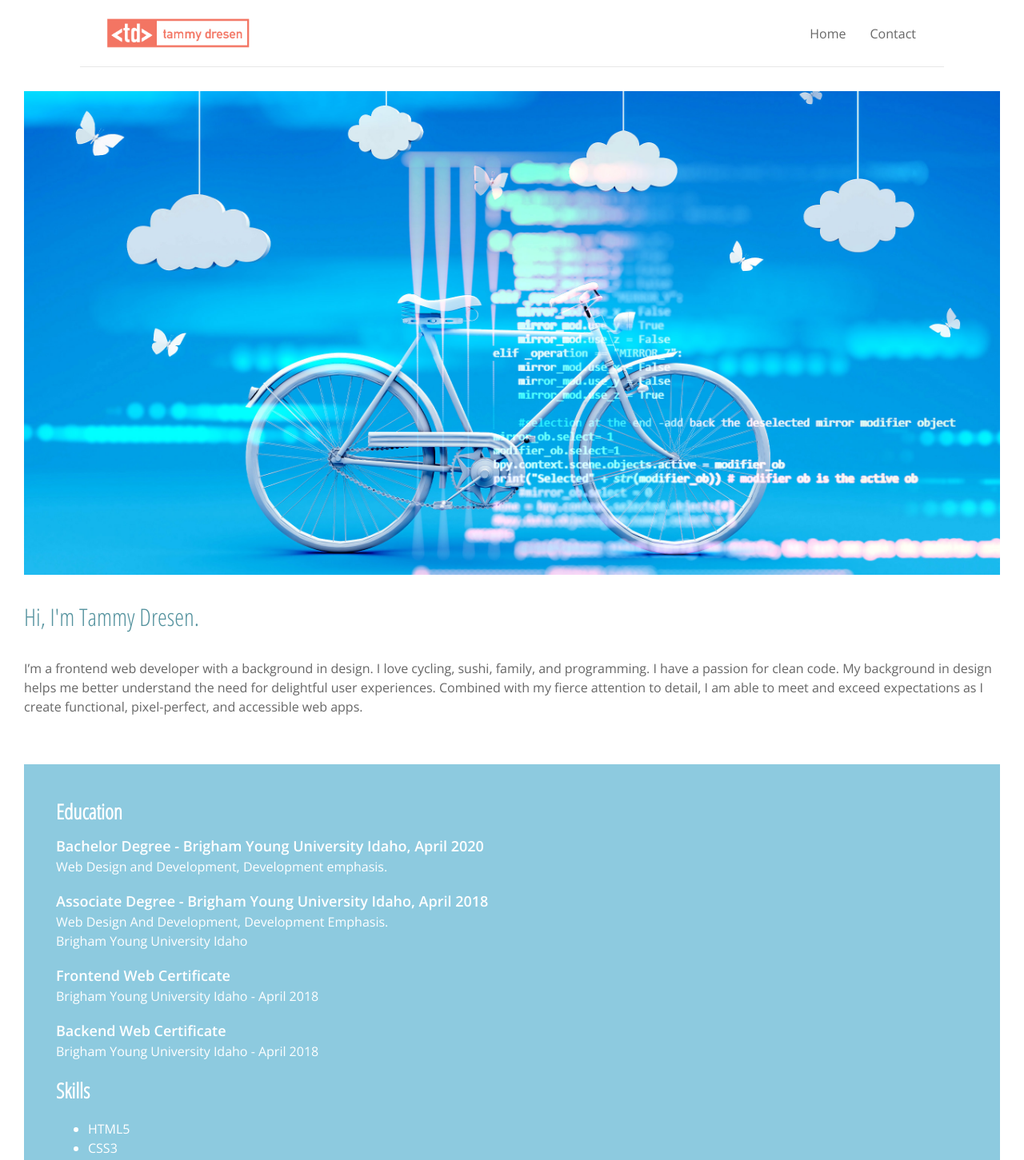
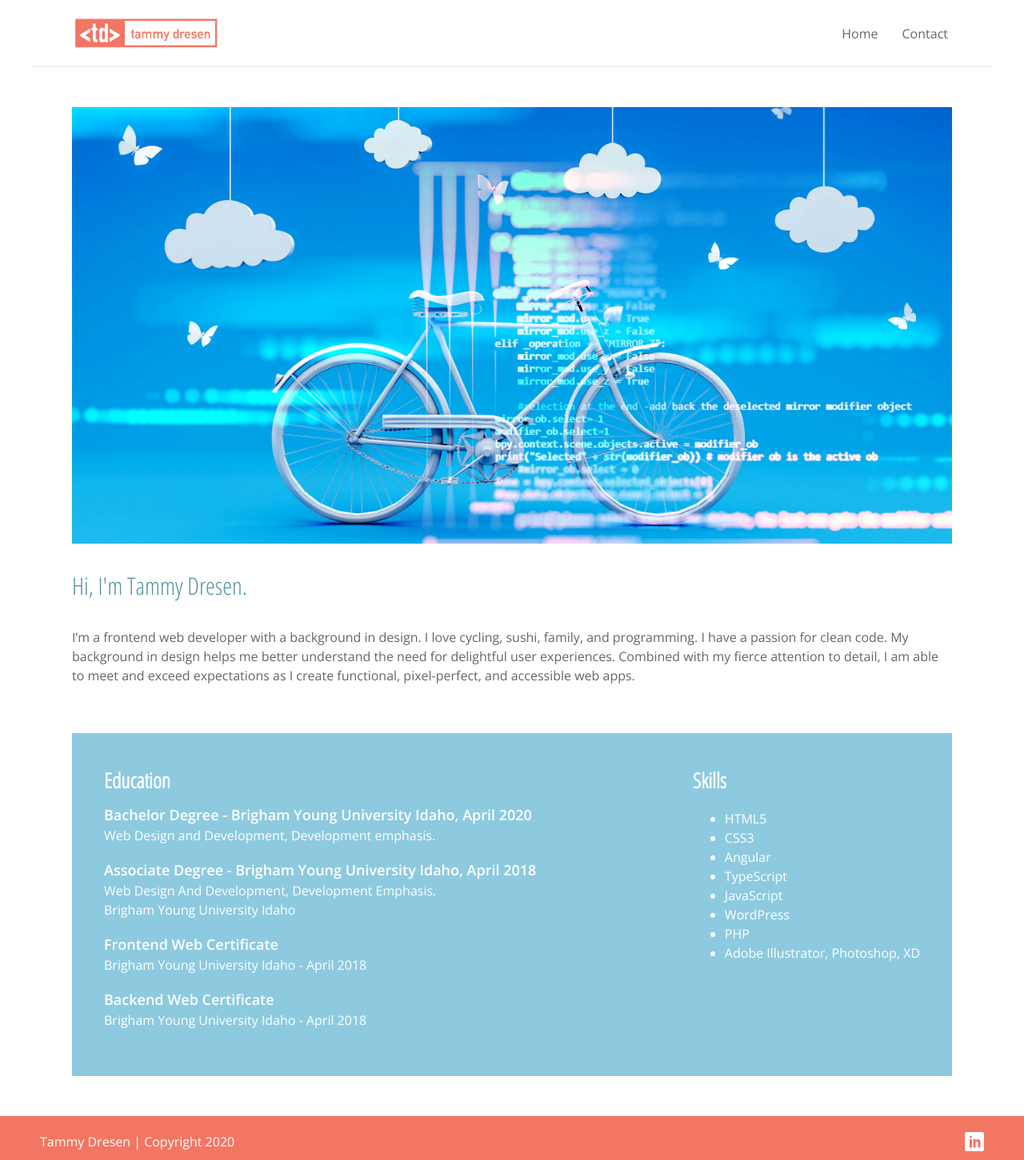
Before and after one commit to Dresen-Tammy/tammydresen, an Angular app: page / in a window 1280 px wide. Shown: the top 1451 px of the page at 80% size. Built offline with nearby package versions, Linux system fonts and the light colour scheme.

Commit message:
moved skills up on desktop

```diff
--- a/src/app/footer/footer.component.html
+++ b/src/app/footer/footer.component.html
@@ -1,6 +1,6 @@
 <footer>
     <div class="footer-nav">
         <p>Tammy Dresen | Copyright 2020</p>
+        <a href="https://www.linkedin.com/in/tammy-dresen-47407499/"><img src="../../assets/linkedin.svg" alt="linkedin" /></a>
     </div>
-    <a href="https://www.linkedin.com/in/tammy-dresen-47407499/"><img src="../../assets/linkedin.svg" alt="linkedin" /></a>
 </footer>
--- a/src/app/footer/footer.component.less
+++ b/src/app/footer/footer.component.less
@@ -1,12 +1,18 @@
 footer {
     background-color: rgb(243, 118, 99);
     color: #fff;
-    display: flex;
-    justify-content: space-between;
     padding: 20px 30px;
 
+    @media screen and (min-width: 500px) {
+        padding: 20px 50px;
+    }
+
     .footer-nav {
-        max-width: 1080px;
+        display: flex;
+        justify-content: space-between;
+        max-width: 1200px;
+        margin: auto;
+
     }
 
     img {
--- a/src/app/home/home.component.html
+++ b/src/app/home/home.component.html
@@ -5,6 +5,7 @@
         <p>I’m a frontend web developer with a background in design.  I love cycling, sushi, family, and programming. I have a passion for clean code. My background in design helps me better understand the need for delightful user experiences. Combined with my fierce attention to detail, I am able to meet and exceed expectations as I create functional, pixel-perfect, and accessible web apps.</p>
     </section>
     <section class="education">
+        <div>
             <h2>Education</h2>
             <h3>Bachelor Degree - Brigham Young University Idaho, April 2020</h3>
             <p>Web Design and Development, Development emphasis.</p>
@@ -12,6 +13,8 @@
             <p>Web Design And Development, Development Emphasis.<br>Brigham Young University Idaho</p>
             <h3>Frontend Web Certificate</h3><p>Brigham Young University Idaho - April 2018</p>
             <h3>Backend Web Certificate</h3><p>Brigham Young University Idaho - April 2018</p>
+        </div>
+        <div>
             <h2>Skills</h2>
             <ul>
                 <li>HTML5</li>
@@ -23,5 +26,6 @@
                 <li>PHP</li>
                 <li>Adobe Illustrator, Photoshop, XD</li>
             </ul>
+        </div>
     </section>
 </main>
--- a/src/app/home/home.component.less
+++ b/src/app/home/home.component.less
@@ -8,6 +8,11 @@ img {
     color: #fff;
     margin-top: 60px;
     padding: 40px;
+
+    @media screen  and (min-width: 66rem) {
+        display: flex;
+        justify-content: space-between;
+    }
 
     h2 {
         color: #fff;
--- a/src/app/navbar/navbar.component.less
+++ b/src/app/navbar/navbar.component.less
@@ -4,8 +4,11 @@ header {
     flex-flow: row;
     justify-content: space-between;
     margin: 0 auto;
-    max-width: 1080px;
+    max-width: 1200px;
     padding: 20px 30px;
+    @media screen and (min-width: 500px) {
+        padding: 20px 50px;
+    }
 }
 
 img {
@@ -22,6 +25,7 @@ ul {
 li {
     padding-left: 20px;
     padding-top: 10px;
+    cursor: pointer;
 
     a {
         color: rgba(0,0,0,.6);
--- a/src/styles.less
+++ b/src/styles.less
@@ -111,7 +111,9 @@ html, body {
 
 main {
     padding: 30px;
+    max-width: 1200px;
+    margin: auto;
     @media screen and (min-width: 500px) {
-        padding: 30px;
+        padding: 50px;
     }
 }
```
Lines whose indentation alone changed are shown as unchanged.
